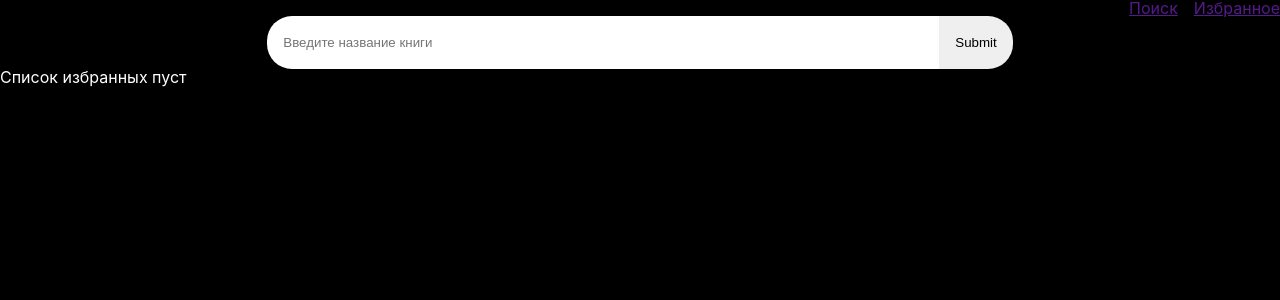
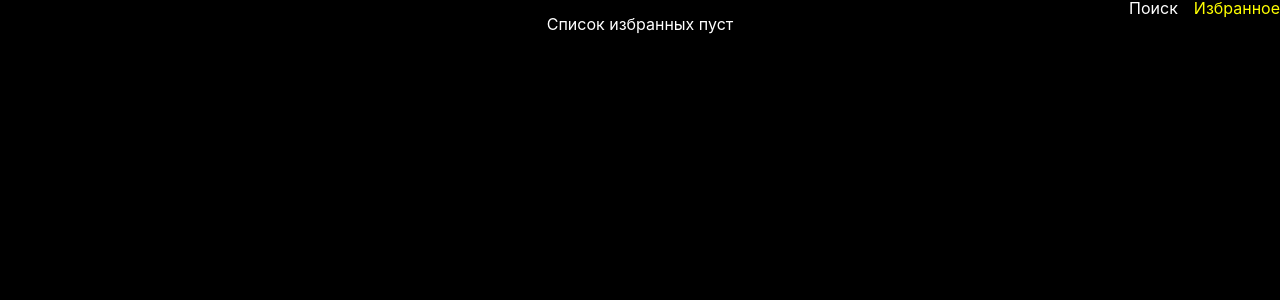
Before and after one commit to Cri7Ro/booksSearch, a React (Create React App) app: page /favorites in a window 1280 px wide. Shown: the top 300 px of the page. Built offline with nearby package versions, Linux system fonts and the light colour scheme.

Commit message:
добавлена навигация

```diff
--- a/package.json
+++ b/package.json
@@ -11,12 +11,14 @@
     "@types/react": "^17.0.3",
     "@types/react-dom": "^17.0.3",
     "@types/react-redux": "^7.1.16",
+    "@types/react-router-dom": "^5.1.7",
     "@types/timeout": "^0.2.0",
     "axios": "^0.21.1",
     "node-sass": "^5.0.0",
     "react": "^17.0.2",
     "react-dom": "^17.0.2",
     "react-redux": "^7.2.3",
+    "react-router-dom": "^5.2.0",
     "react-scripts": "4.0.3",
     "redux": "^4.0.5",
     "redux-thunk": "^2.3.0",
--- a/src/App.tsx
+++ b/src/App.tsx
@@ -1,21 +1,27 @@
-import React from 'react';
+import React, { useEffect } from 'react';
 import Search from './components/Search';
 import Header from './components/Header';
 import FavoriteBooks from './components/Favorites';
 import {Provider} from 'react-redux';
 import {store} from './redux';
+import { BrowserRouter, Switch, Route} from 'react-router-dom';
 
 import './index.scss';
 
 const App: React.FC = () => {
+
   return (
-    <Provider store={store}>
-      <Header />
-      <main className='main-container'>
-        <Search />
-        <FavoriteBooks />
-      </main>
-    </Provider>
+    <BrowserRouter>
+      <Provider store={store}>
+        <Header />
+        <main className='main-container'>
+          <Switch>
+            <Route exact component={Search} path='/'/>
+            <Route component={FavoriteBooks} path='/favorites'/>
+          </Switch>
+        </main>
+      </Provider>
+    </BrowserRouter>
   );
 }
 
--- a/src/components/Favorites/index.tsx
+++ b/src/components/Favorites/index.tsx
@@ -1,5 +1,4 @@
-import React, { useEffect, useState } from 'react';
-import {IBookInfo} from '../../interfaces';
+import React, { useEffect } from 'react';
 import { useDispatch } from 'react-redux';
 import { useTypedSelector } from '../../hooks/useTypedSelector';
 
--- a/src/components/Header/index.tsx
+++ b/src/components/Header/index.tsx
@@ -1,12 +1,17 @@
 import React from 'react';
+import {NavLink} from 'react-router-dom';
 
 const Header: React.FC = () => {
     return (
         <header className='header-container'>
             <nav className='navigation'>
                 <ul className='nav-links'>
-                    <li className='nav-search'><a href="">Поиск</a></li>
-                    <li className='nav-favorites'><a href="">Избранное</a></li>
+                    <li className='nav-search'>
+                        <NavLink to='/' activeStyle={{color: 'yellow'}} exact>Поиск</NavLink>
+                    </li>
+                    <li className='nav-favorites'>
+                        <NavLink to='/favorites' activeStyle={{color: 'yellow'}}>Избранное</NavLink>
+                    </li>
                 </ul>
             </nav>
         </header>
--- a/src/components/Search/SelectedBook.tsx
+++ b/src/components/Search/SelectedBook.tsx
@@ -10,7 +10,9 @@ const SelectedBook: React.FC<Iinfo> = ({setIsVisible, currBook, bookList}) => {
     const favoriteBooks = useTypedSelector(state => state.books);
 
     useEffect(() => {
-        favoriteBooks.books.map(e => e === bookList![currBook!] ? setIsFavorite(true) : e = e);
+        favoriteBooks.books.map(e => {
+            if (JSON.stringify(e) === JSON.stringify(bookList![currBook!])) setIsFavorite(true);
+        });
     }, []);
 
     useEffect(() => {
@@ -30,8 +32,8 @@ const SelectedBook: React.FC<Iinfo> = ({setIsVisible, currBook, bookList}) => {
                     <div className='selected-book-content'>
                         <img src={bookList[currBook!].coverM} alt=""/>
                         <div>
-                            <p>Author: {bookList[currBook!].title}</p>
-                            <p>Title: {bookList[currBook!].author}</p>
+                            <p>Title: {bookList[currBook!].title}</p>
+                            <p>Author: {bookList[currBook!].author}</p>
                             <p>Publish date: {bookList[currBook!].publish_date}</p>
                             <p>Publishers: {bookList[currBook!].publishers}</p>
                             <p>ISBN10: {bookList[currBook!].isbn10}</p>
--- a/src/components/Search/index.tsx
+++ b/src/components/Search/index.tsx
@@ -30,7 +30,7 @@ const Search: React.FC = () => {
         setError('');
         try {
             const data = await get(`http://openlibrary.org/search.json?title=${userInputTitle}`);
-            if (data.numFound === 0) throw new Error;
+            if (data.numFound === 0) throw new Error();
             else data.docs.map(async (e: any, i: number) => {
                     if (e.cover_i) {
                         isError = true;
--- a/src/index.scss
+++ b/src/index.scss
@@ -17,12 +17,18 @@ code {
     .nav-links {
         display: flex;
         gap: 1rem;
+        a {
+            text-decoration: none;
+            color: white;
+        }
+        .open-link {
+            color: yellow;
+        }
     }
 }
 
 .main-container {
     display: flex;
-    flex-direction: column;
     justify-content: center;
     .main-content {
         .snippet-books {
--- a/src/redux/reducers/favoriteReducer.ts
+++ b/src/redux/reducers/favoriteReducer.ts
@@ -1,5 +1,4 @@
 import {IFavoriteBooks, IFavoriteAction} from '../../interfaces';
-import {IBookInfo} from '../../interfaces';
 
 const ADD_FAVORITE_BOOK = 'ADD_FAVORITE_BOOK';
 const DELETE_FAVORITE_BOOK = 'DELETE_FAVORITE_BOOK';
```
Also changed, not shown: 1 other file (tests, documents, lock files or other folders).
